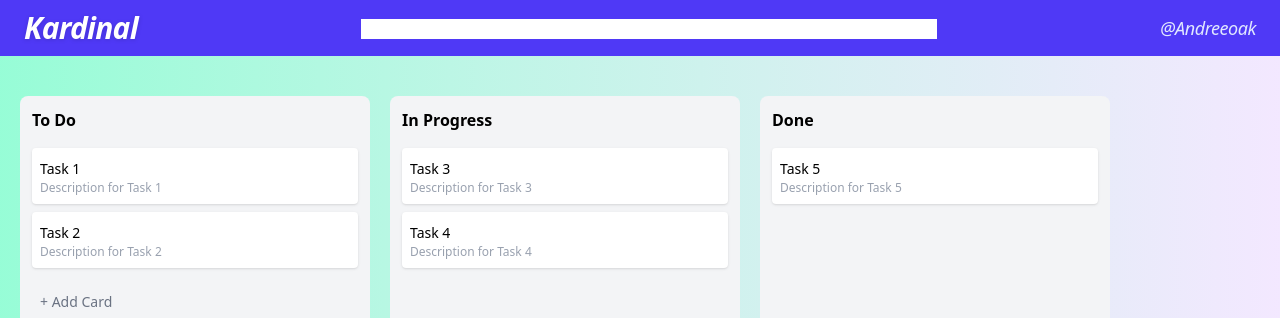
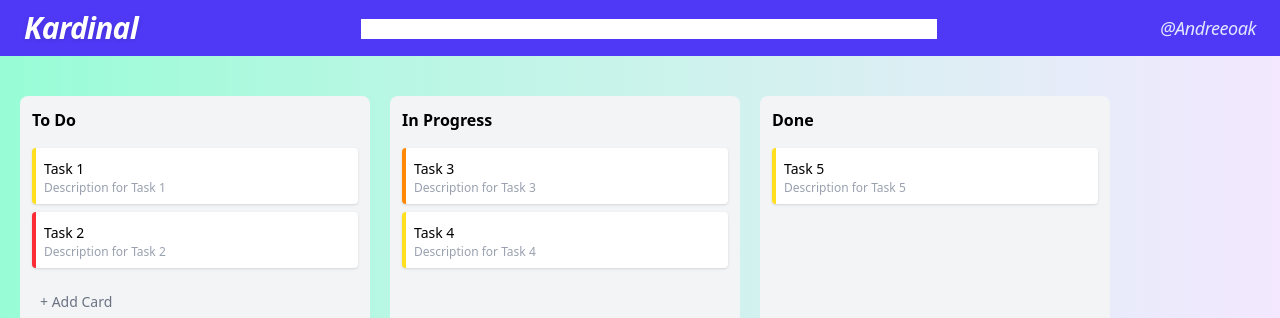
Before and after one commit to Andreeoak/Kardinal, a Vue app in the folder Kardinal/: page / in a window 1280 px wide. Shown: the top 318 px of the page. Built offline with nearby package versions, Linux system fonts and the light colour scheme; the HTML template or start-up script is replaced by a standard one.

Commit message:
Adding colors to cards

```diff
--- a/Kardinal/src/App.vue
+++ b/Kardinal/src/App.vue
@@ -9,13 +9,12 @@
 
         <Draggable :list="list.cards" group="cards" item-key="id">
           <template #item="{element}">
-            <div @click="openModal(listIndex, element)"  class="bg-white p-2 my-2 rounded shadow cursor-pointer">
-              <span class="text-sm font-medium">
-                {{element.title}}
-              </span>
-              <p class="text-xs text-gray-400">
-                {{ element.description }}
-              </p>
+            <div
+              @click="openModal(listIndex, element)"
+              :class="['p-2 my-2 rounded shadow cursor-pointer bg-white border-l-4', getPriorityClass(element.priority)]"
+            >
+              <span class="text-sm font-medium">{{ element.title }}</span>
+              <p class="text-xs text-gray-400">{{ element.description }}</p>
             </div>
           </template>
         </Draggable>
@@ -102,28 +101,40 @@ import SignatureHeader from '@/components/SignatureHeader.vue';
   });
 
 
-  const lists = reactive<List[]> ([ //reactive is more performant than ref in nested datasets
+  const lists = reactive<List[]>([
   {
     id: 1,
     title: 'To Do',
     cards: [
-      { id: 1, title: 'Task 1', description: 'Description for Task 1' },
-      { id: 2, title: 'Task 2', description: 'Description for Task 2' }
+      { id: 1, title: 'Task 1', description: 'Description for Task 1', priority: 'normal' },
+      { id: 2, title: 'Task 2', description: 'Description for Task 2', priority: 'urgent' }
     ]
   },
   {
     id: 2,
     title: 'In Progress',
     cards: [
-        { id: 3, title: 'Task 3', description: 'Description for Task 3' },
-        { id: 4, title: 'Task 4', description: 'Description for Task 4' }
+      { id: 3, title: 'Task 3', description: 'Description for Task 3', priority: 'high' },
+      { id: 4, title: 'Task 4', description: 'Description for Task 4', priority: 'normal' }
     ]
   },
   {
     id: 3,
     title: 'Done',
-      cards: [{ id: 5, title: 'Task 5', description: 'Description for Task 5' }]
+    cards: [{ id: 5, title: 'Task 5', description: 'Description for Task 5', priority: 'normal' }]
   }
-  ])
+  ]);
+
+  function getPriorityClass(priority?: string) {
+    switch (priority) {
+      case 'urgent':
+        return 'border-red-500';
+      case 'high':
+        return 'border-orange-400';
+      case 'normal':
+      default:
+        return 'border-yellow-300';
+    }
+  }
 
 </script>
--- a/Kardinal/src/types.ts
+++ b/Kardinal/src/types.ts
@@ -1,7 +1,8 @@
-export interface Card{
-    id: number
-    title: string
-    description: string
+export interface Card {
+  id: number;
+  title: string;
+  description: string;
+  priority?: 'normal' | 'high' | 'urgent'; // optional for backward compatibility
 }
 
 export interface List{
```
Lines whose indentation alone changed are shown as unchanged.
